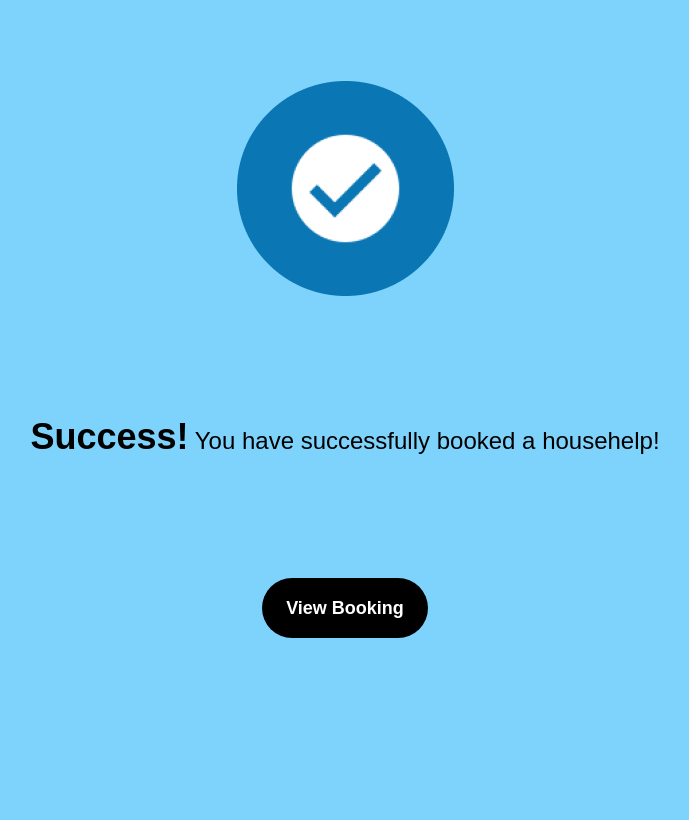
After one commit to AbigaelKirwa/HouseHelpApp, a PHP site: page /success.php in a window 1280 px wide. The commit adds this page. Shown: the whole page, without its empty margins (295-984 px from the left). Run offline with PHP 8.4, Linux system fonts and the light colour scheme; some libraries are stand-ins or nearby versions; some web fonts are replaced.

Commit message:
added success.php

```diff
--- a/househelps.php
+++ b/househelps.php
@@ -6,7 +6,7 @@
     <meta name="viewport" content="width=device-width, initial-scale=1.0">
     <script src="https://cdn.tailwindcss.com"></script>
     <link rel="stylesheet" href="css/style.css">
-    <title>Home</title>
+    <title>HouseHelps</title>
 </head>
 <body>
     <div class="px-10 py-5">
--- /dev/null
+++ b/success.php
@@ -0,0 +1,19 @@
+<!DOCTYPE html>
+<html lang="en">
+<head>
+    <meta charset="UTF-8">
+    <meta http-equiv="X-UA-Compatible" content="IE=edge">
+    <meta name="viewport" content="width=device-width, initial-scale=1.0">
+    <script src="https://cdn.tailwindcss.com"></script>
+    <link rel="stylesheet" href="css/style.css">
+    <title>Success</title>
+</head>
+<body class="bg-sky-300">
+    <div class="grid h-screen place-items-center mt-5">
+        <img src="images/tick.png">
+        <p class="text-2xl"><span class="font-bold text-4xl">Success!</span> You have successfully booked a househelp!</p>
+        <button class="bg-black hover:bg-sky-700 text-white font-bold py-4 px-6 rounded-full text-lg">View Booking</button>
+    <div>
+
+</body>
+</html>
```
Also changed, not shown: images/tick.png (added).
